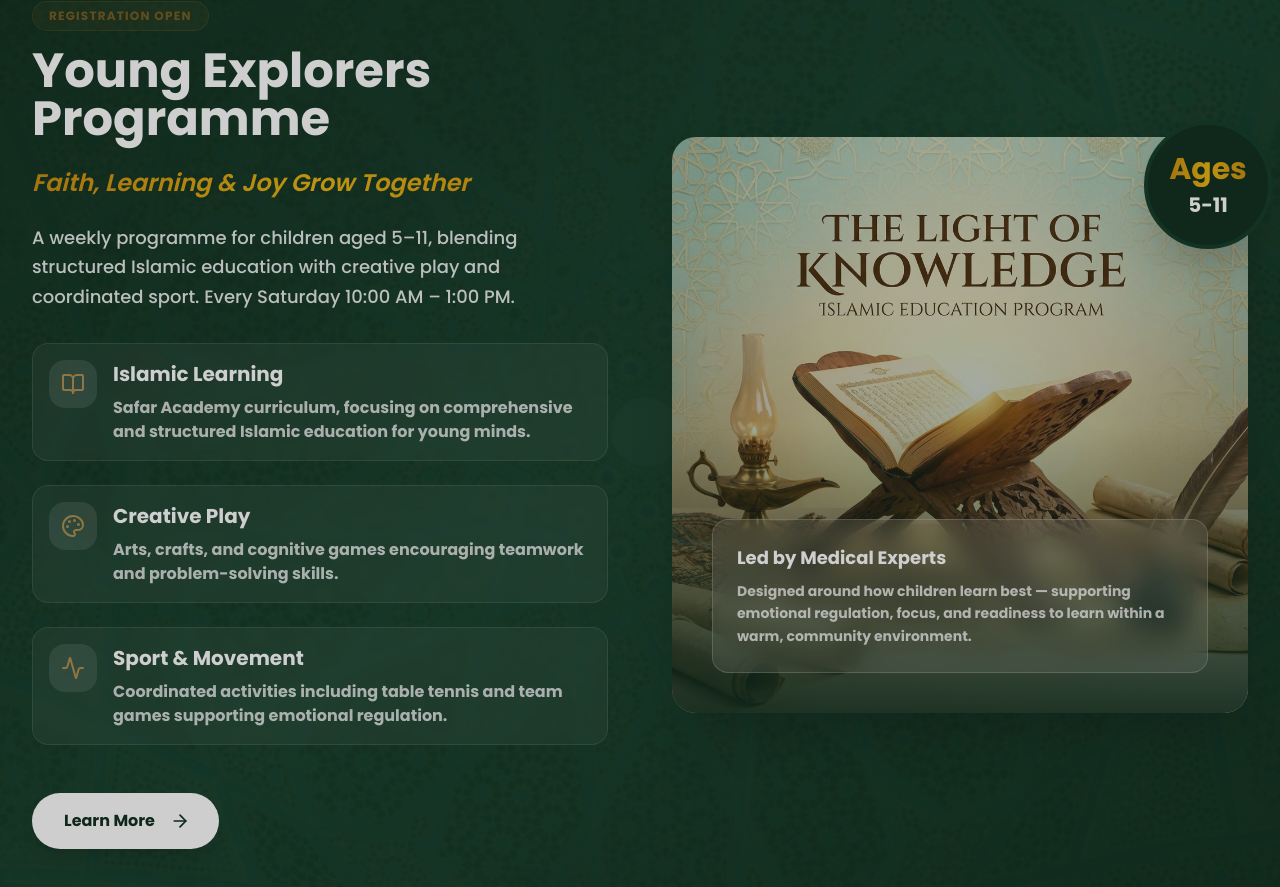
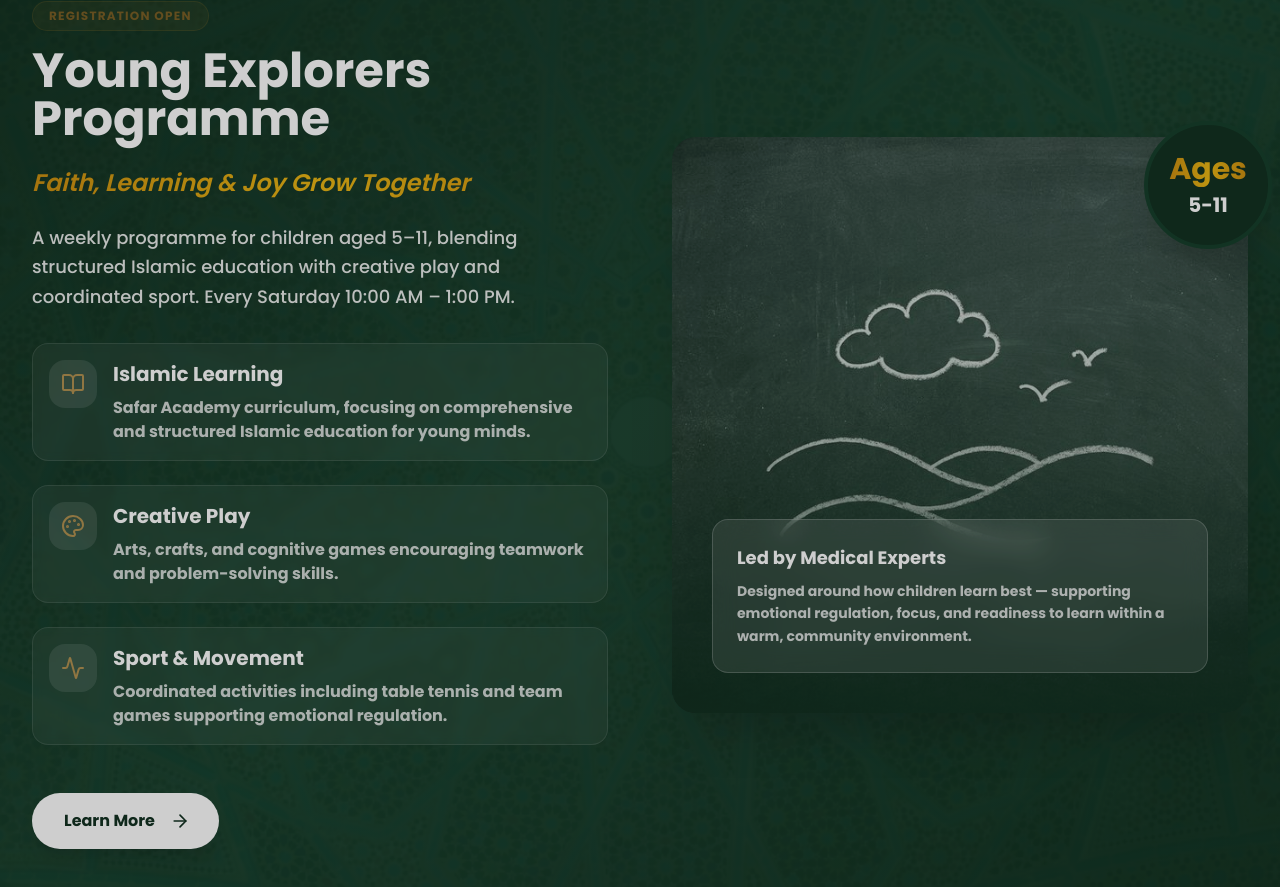
Before and after one commit to tayyibf555-prog/zia-ul-quran-website, a React (Vite) app: page / in a window 1280 px wide. Shown: the part 1116-2003 px from the top of the page. Built offline with nearby package versions, Linux system fonts and the light colour scheme; no server answers; a web font is replaced by a local one.

Commit message:
Update Young Explorers to use new chalk drawing image

```diff
--- a/src/components/home/YoungExplorers.jsx
+++ b/src/components/home/YoungExplorers.jsx
@@ -104,7 +104,7 @@ const YoungExplorers = () => {
                     >
                         <div className="relative rounded-3xl overflow-hidden shadow-2xl aspect-[4/5] md:aspect-square bg-primary-900/20 group">
                             <img
-                                src="/education-poster.png"
+                                src="/young_explorers_bg.png"
                                 alt="Young Explorers Programme"
                                 className="w-full h-full object-cover group-hover:scale-105 transition-transform duration-700 opacity-95"
                             />
```
Also changed, not shown: public/young_explorers_bg.png (added).
